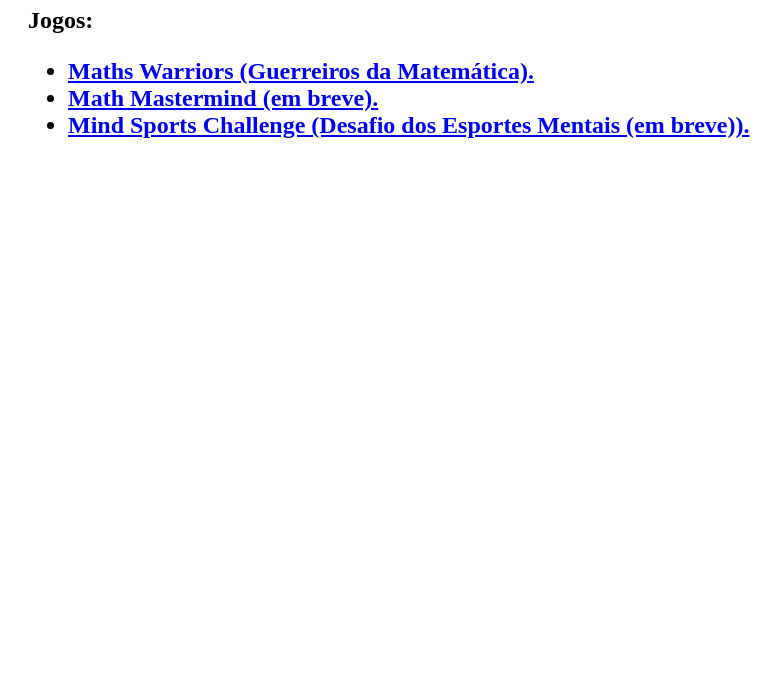
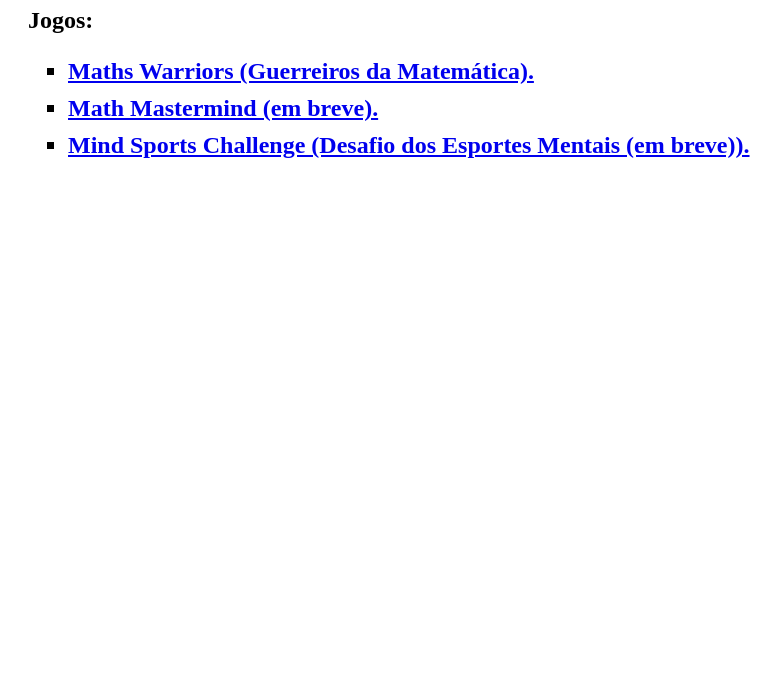
Before and after one commit to amplexoedu/SIMOC, a plain HTML site: page index.html in a window 1280 px wide. Shown: the part 101-800 px from the top of the page, without its empty margins (0-784 px from the left). Drawn offline with Linux system fonts and the light colour scheme.

Commit message:
em breve

```diff
--- a/style.css
+++ b/style.css
@@ -3,3 +3,8 @@
 body {
     padding: 20px;
 }
+
+li {
+    list-style-type: square;
+    margin-bottom: 10px;
+}
```
